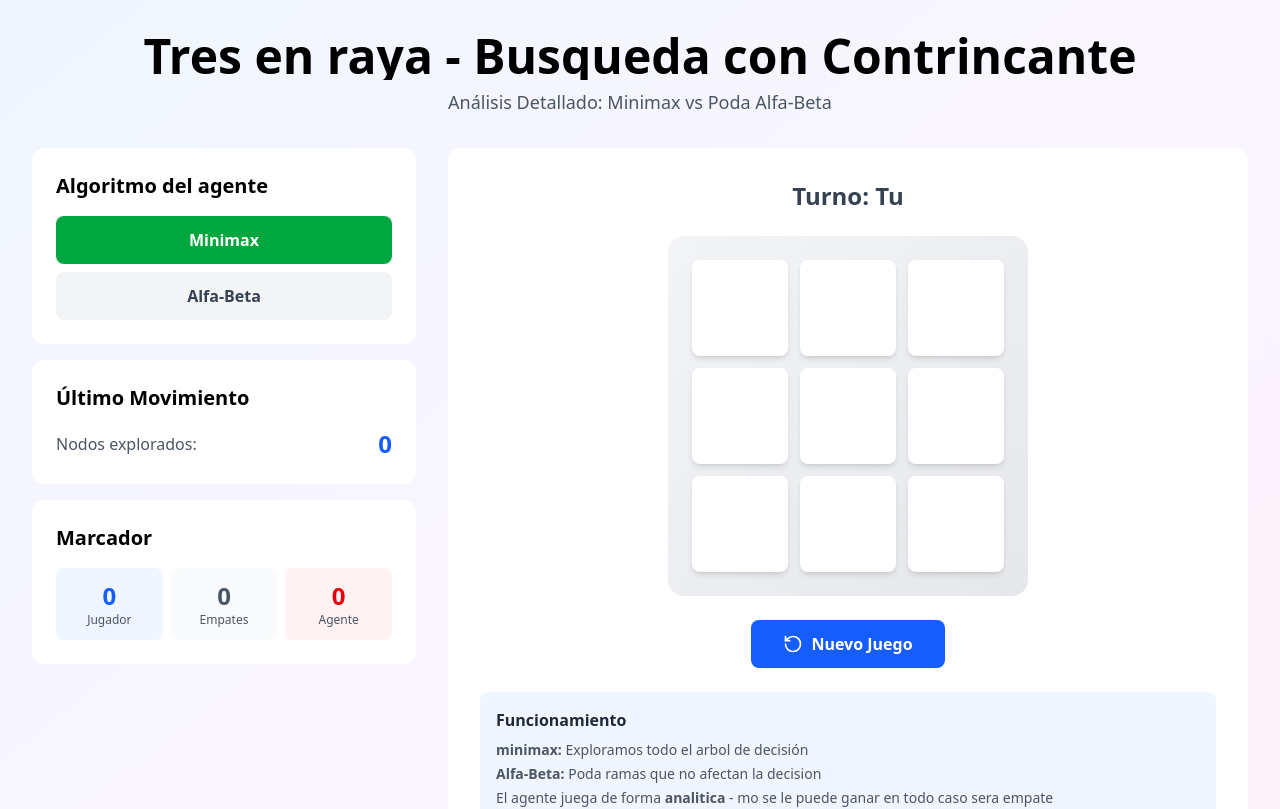
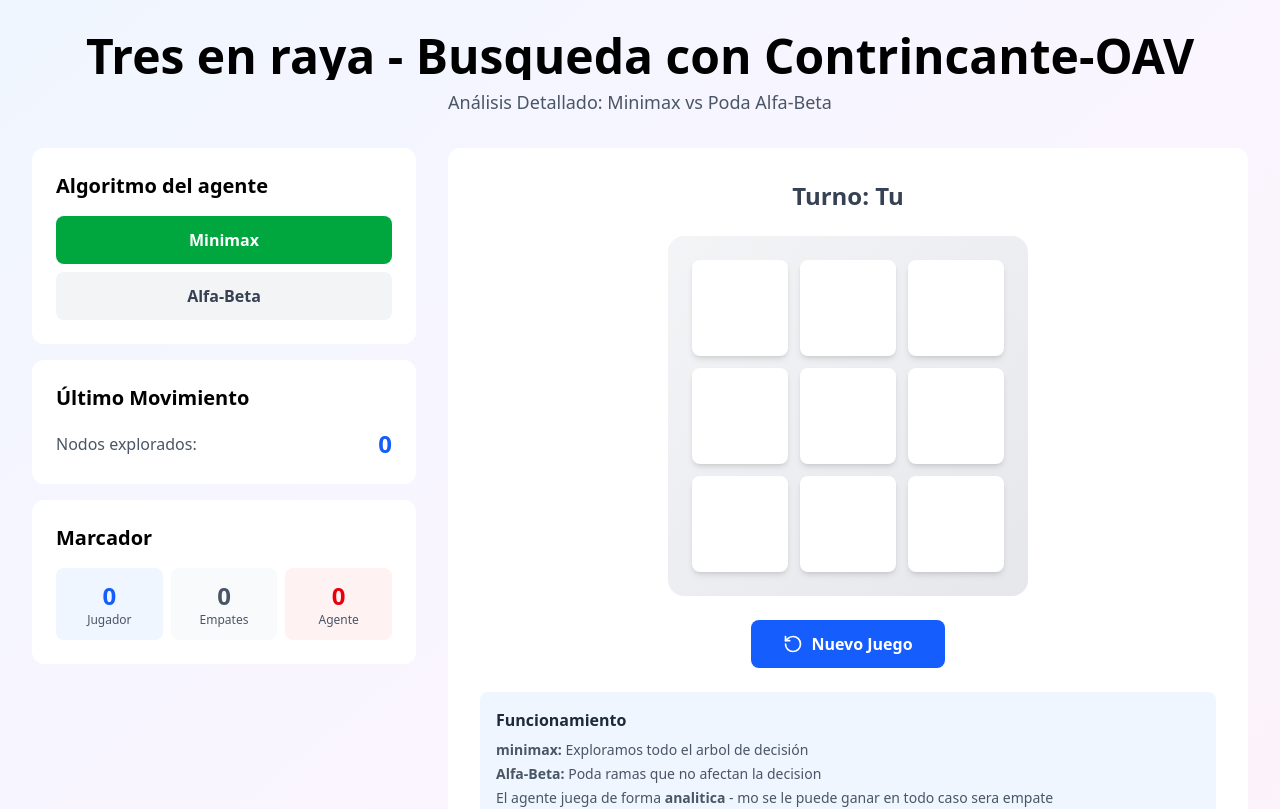
Before and after one commit to MauryQV/practica_uno_ia, a React (Vite) app: page / in a window 1280 px wide. Shown: the top 809 px of the page. Built offline with nearby package versions, Linux system fonts and the light colour scheme.

Commit message:
Prueba de contribuidor

```diff
--- a/src/App.jsx
+++ b/src/App.jsx
@@ -89,7 +89,7 @@ const TicTacToe = () => {
         {/* Header */}
         <div className="text-center mb-8">
           <h1 className="text-5xl font-bold bg-black bg-clip-text text-transparent mb-2">
-            Tres en raya - Busqueda con Contrincante
+            Tres en raya - Busqueda con Contrincante-OAV
           </h1>
           <p className="text-gray-600 text-lg">
             Análisis Detallado: Minimax vs Poda Alfa-Beta
```
